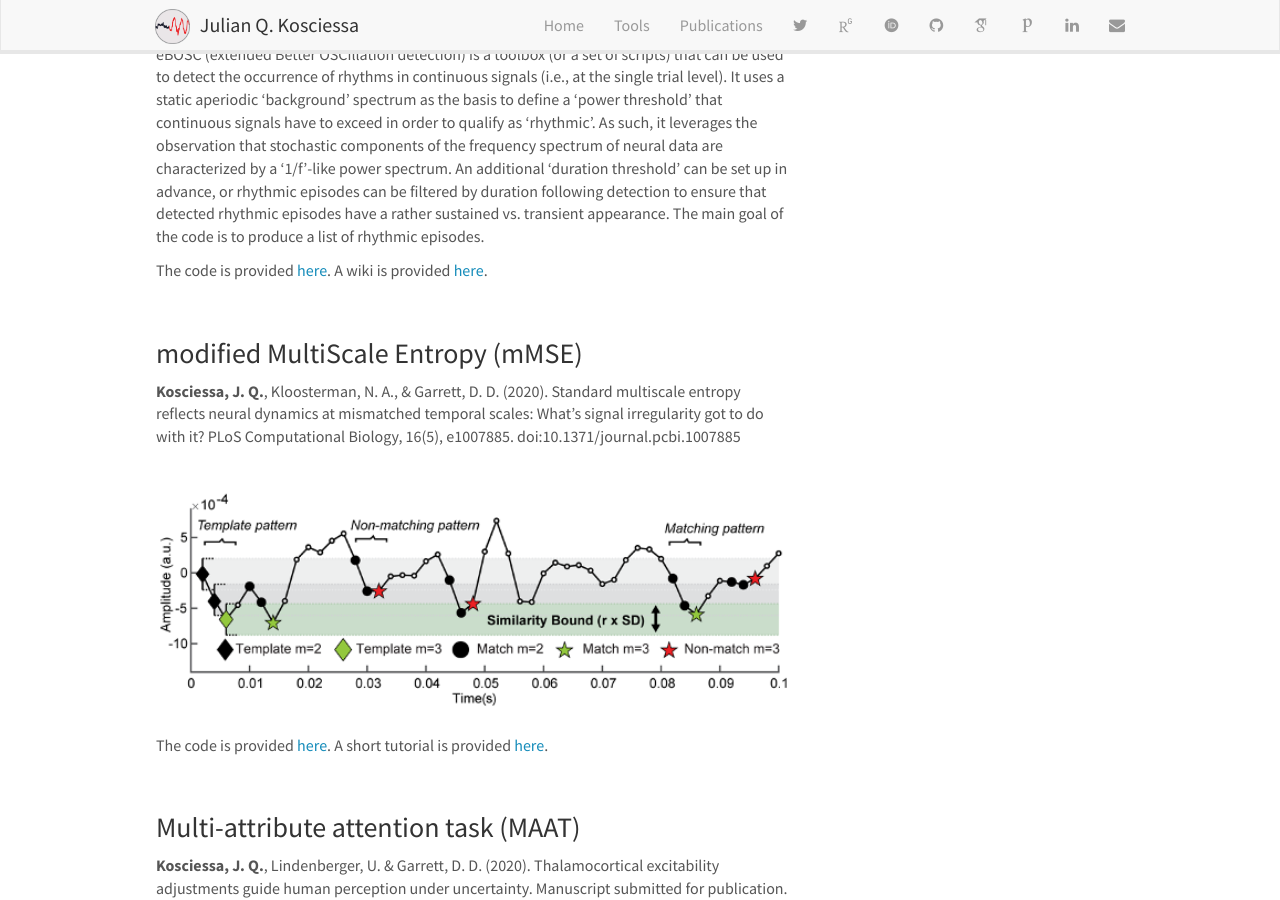
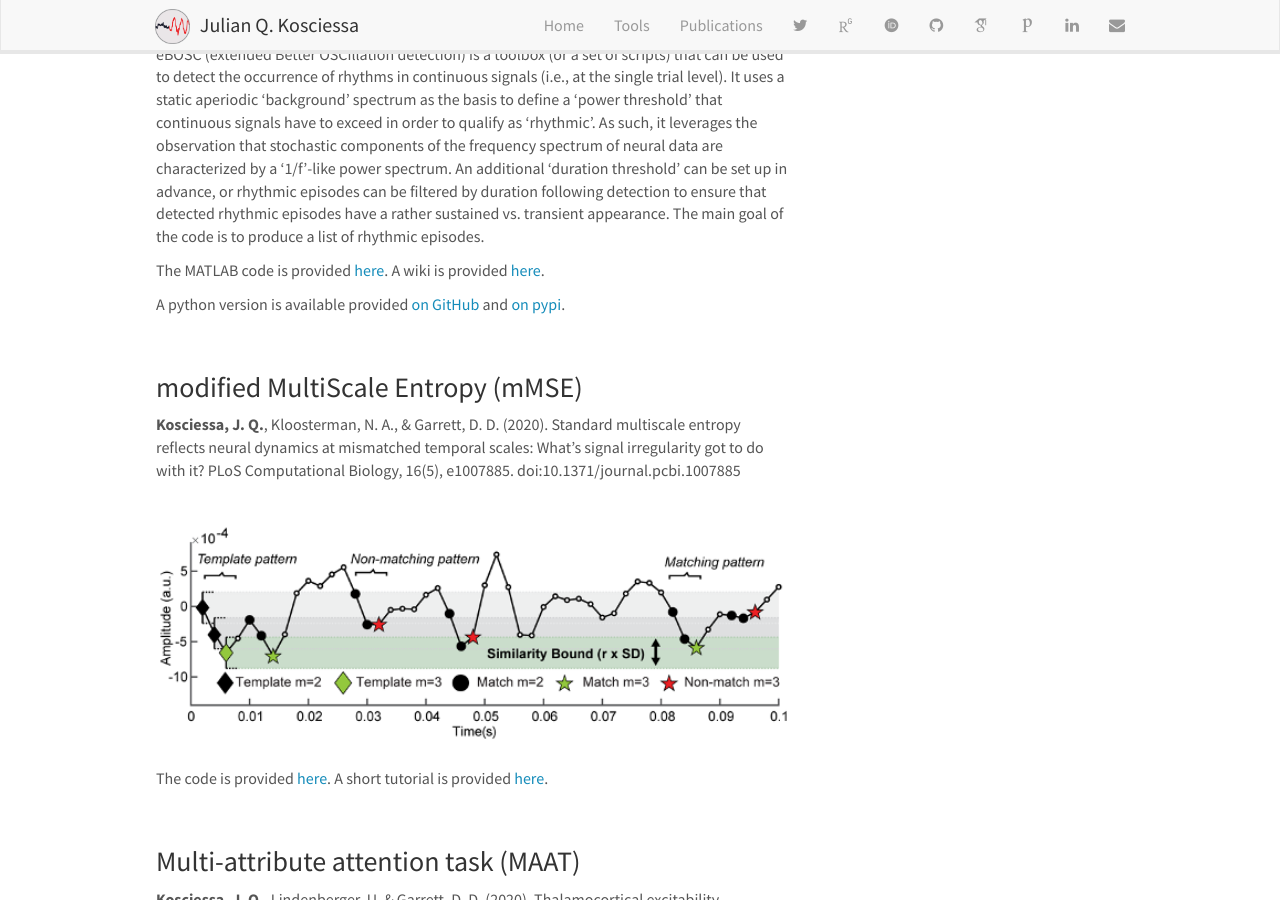
Before and after one commit to jkosciessa/jkosciessa.github.io, a Jekyll site: the page built from _pages/tools.md, in a window 1280 px wide and 900 px high, scrolled down 614 px. Built offline with Jekyll 4.4.1, drawn with Linux system fonts in a browser that asks for light colours; nearby versions of some CDN libraries; some web fonts are replaced.

Commit message:
add links to ebosc python version to tools page

```diff
--- a/_pages/tools.md
+++ b/_pages/tools.md
@@ -22,8 +22,11 @@ Rhythmic patterns in neural time series provide a window on the neural dynamics
 
 eBOSC (extended Better OSCillation detection) is a toolbox (or a set of scripts) that can be used to detect the occurrence of rhythms in continuous signals (i.e., at the single trial level). It uses a static aperiodic ‘background’ spectrum as the basis to define a ‘power threshold’ that continuous signals have to exceed in order to qualify as ‘rhythmic’. As such, it leverages the observation that stochastic components of the frequency spectrum of neural data are characterized by a '1/f'-like power spectrum. An additional ‘duration threshold’ can be set up in advance, or rhythmic episodes can be filtered by duration following detection to ensure that detected rhythmic episodes have a rather sustained vs. transient appearance. The main goal of the code is to produce a list of rhythmic episodes.
 
-The code is provided [here](https://github.com/jkosciessa/eBOSC).
+The MATLAB code is provided [here](https://github.com/jkosciessa/eBOSC).
 A wiki is provided [here](https://github.com/jkosciessa/eBOSC/wiki).
+
+A python version is available provided [on GitHub](https://github.com/jkosciessa/eBOSC_py) and [on pypi](https://pypi.org/project/ebosc/).
+
 
 <br />
 
```
